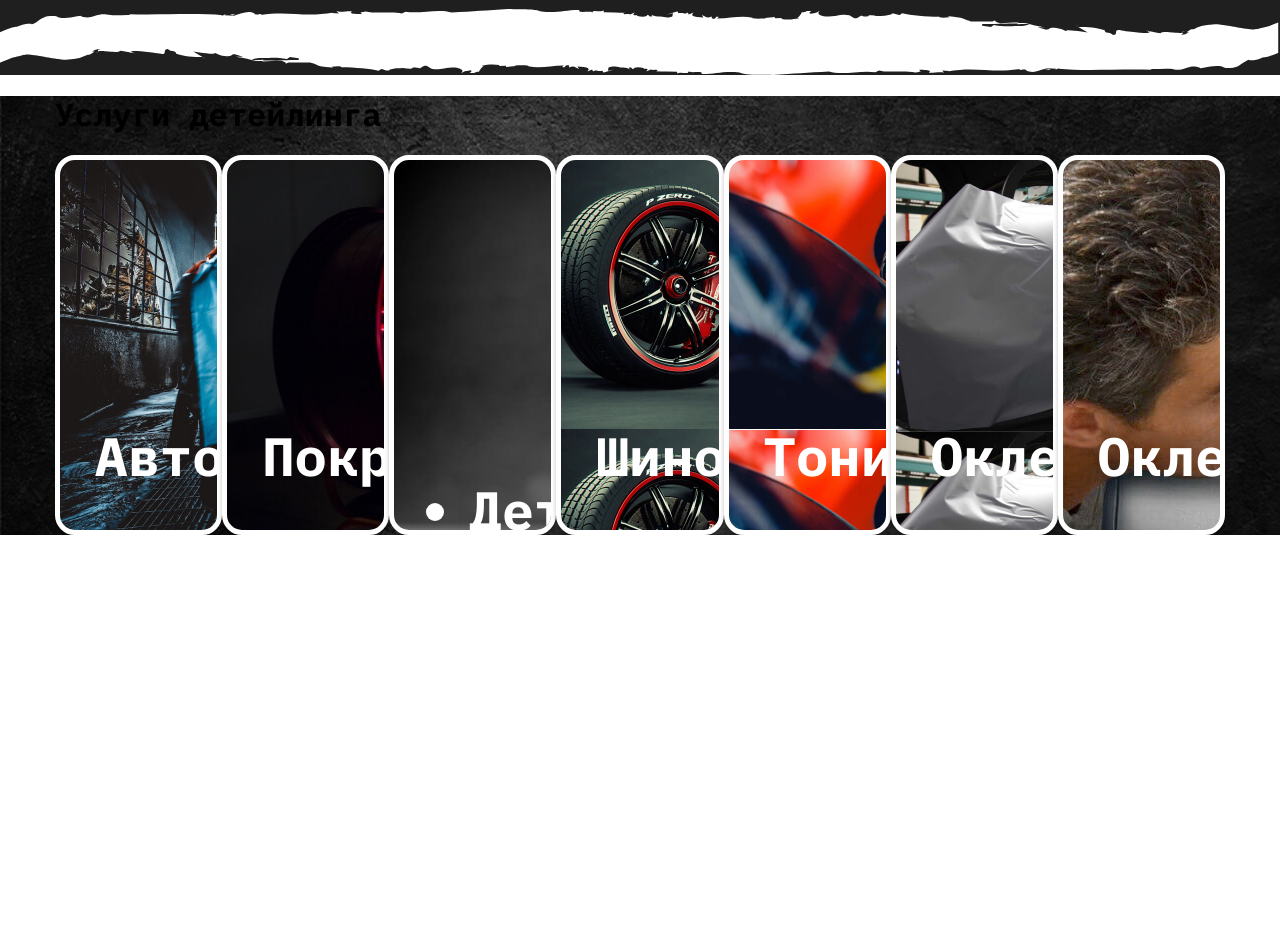
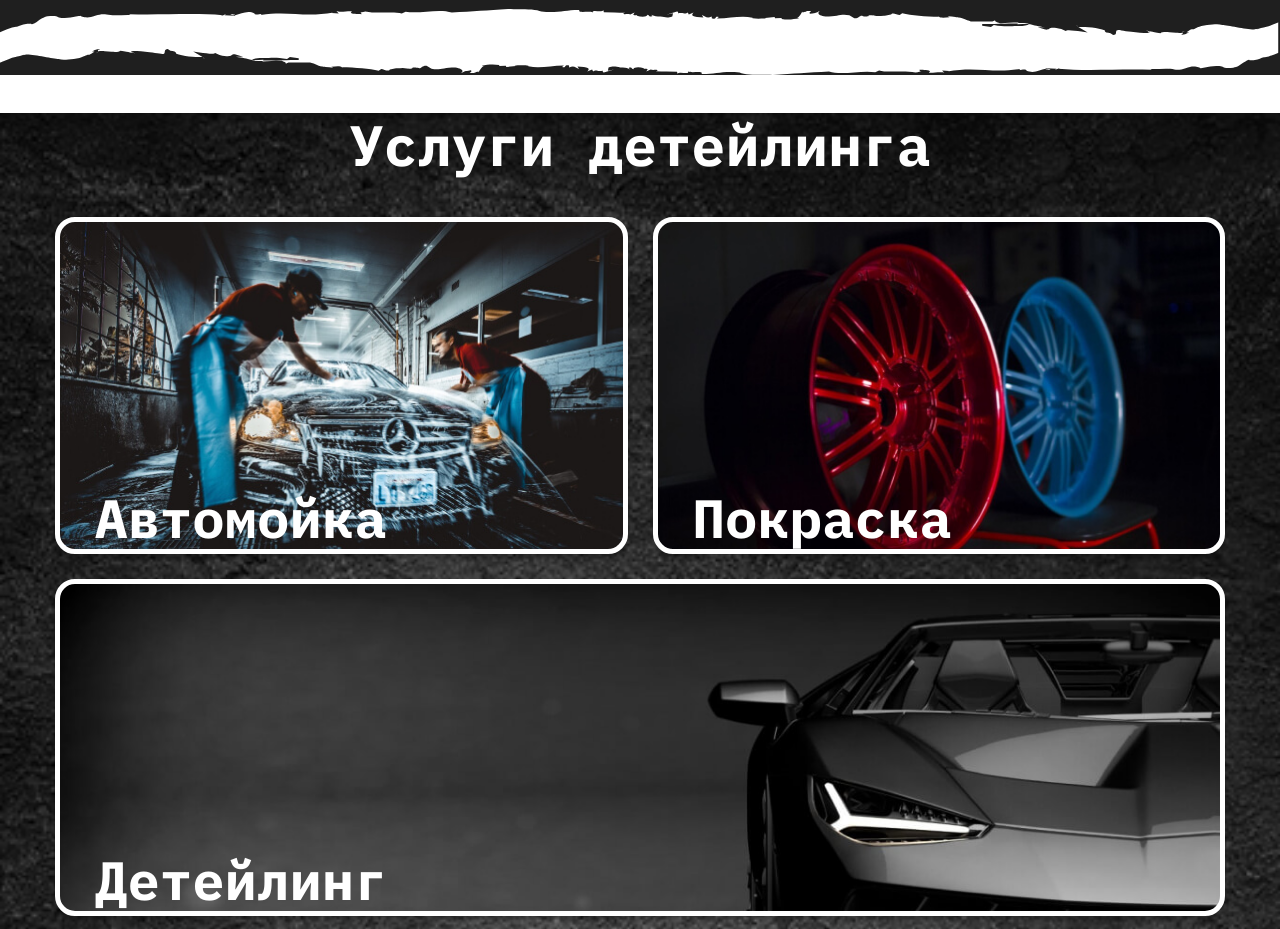
Before and after one commit to asd0511/blackpearl, a plain HTML site: page index.html in a window 1280 px wide. Shown: the part 725-1654 px from the top of the page. Before the commit the page ends 1260 px from the top, so only its background shows below. Drawn offline with Linux system fonts and the light colour scheme.

Commit message:
Готов блок с карточками

```diff
--- a/index.html
+++ b/index.html
@@ -1,8 +1,9 @@
 <!DOCTYPE html>
-<html lang="en">
+<html lang="Ru">
 
 <head>
     <meta charset="UTF-8">
+    <meta name="viewport" content="width=device-width, initial-scale=1">
     <link rel="stylesheet" href="normilize.css">
     <script src="jquery-3.5.1.min.js"></script>
     <link rel="stylesheet" href="main.css">
@@ -38,13 +39,13 @@
                 <div class="block car-wash"><a href="#" class="link">Автомойка</a></div>
                 <div class="block paint-disks"><a href="#" class="link">Покраска</a></div>
                 <div class="block deteiling">
-                    <a href="#" class="link">
-                        <ul class="deteiling-list">
+                    <a href="#" class="link"> Детейлинг
+                       <!--   <ul class="deteiling-list">
                             <li class="detailing-list_item">Детейлиг</li>
                             <li class="detailing-list_item">Полировка</li>
                             <li class="detailing-list_item">Химчистка</li>
                             <li class="detailing-list_item">Керамика</li>
-                        </ul>
+                        </ul> -->
                     </a>
                 </div>
                 <div class="block tire-service"><a href="#" class="link">Шиномонтаж</a></div>
--- a/main.css
+++ b/main.css
@@ -7,8 +7,18 @@ a {
 }
 
 .container {
-    width: 1170px;
+    max-width: 1170px;
     margin: 0 auto;
+}
+
+
+/* Заголовок */
+
+.head {
+    color: #ffffff;
+    font-size: 57px;
+    font-weight: 700;
+    text-align: center;
 }
 
 
@@ -177,13 +187,18 @@ main {
 /* Услуги детейлинга начало*/
 
 .service {
-    display: flex;
-    justify-content: space-between;
+    display: grid;
+    grid-template-columns: 1fr 1fr 1fr 1fr 1fr 1fr;
+    grid-template-rows: 1fr 1fr 1fr 1fr;
+    grid-gap: 25px;
+    grid-template-areas:
+        'wash wash wash paint paint paint'
+        'deteiling deteiling deteiling deteiling deteiling deteiling'
+        'tire tire tint tint pasting pasting'
+        'removing removing removing removing removing removing'
 }
 
 .block {
-    width: 565px;
-    height: 370px;
     box-shadow: 0 4px 4px rgba(0, 0, 0, 0.25);
     border-radius: 20px;
     border: 5px solid #ffffff;
@@ -202,28 +217,66 @@ main {
 
 .car-wash {
     background-image: url(img/car-wash.jpg);
+    background-size: cover;
 }
 
 .paint-disks {
-    background-image: url(img/paint-disks.jpg)
+    background: url(img/paint-disks.jpg) no-repeat;
+    background-size: cover;
 }
 
 .deteiling {
-    background-image: url(img/detailing.jpg);
+    background: url(img/detailing.jpg) no-repeat;
+    background-size: cover;
 }
 
 .tire-service {
-    background-image: url(img/tire-service.jpg);
+    background: url(img/tire-service.jpg) no-repeat;
+    background-size: cover;
 }
 
 .tint {
-    background-image: url(img/tint.jpg);
+    background: url(img/tint.jpg) no-repeat;
+    background-size: cover;
 }
 
 .pasting {
-    background-image: url(img/pasting.jpg);
+    background: url(img/pasting.jpg) no-repeat;
+    background-size: cover;
 }
 
 .removing-dents {
-    background-image: url(img/removing-dents.jpg);
+    background: url(img/removing-dents.jpg) no-repeat;
+    background-size: cover;
 }
+
+
+/* Расположение карточек */
+
+.block:nth-child(1) {
+    grid-area: wash;
+}
+
+.block:nth-child(2) {
+    grid-area: paint;
+}
+
+.block:nth-child(3) {
+    grid-area: deteiling;
+}
+
+.block:nth-child(4) {
+    grid-area: tire;
+}
+
+.block:nth-child(5) {
+    grid-area: tint;
+}
+
+.block:nth-child(6) {
+    grid-area: pasting;
+}
+
+.block:nth-child(7) {
+    grid-area: removing;
+}
```
